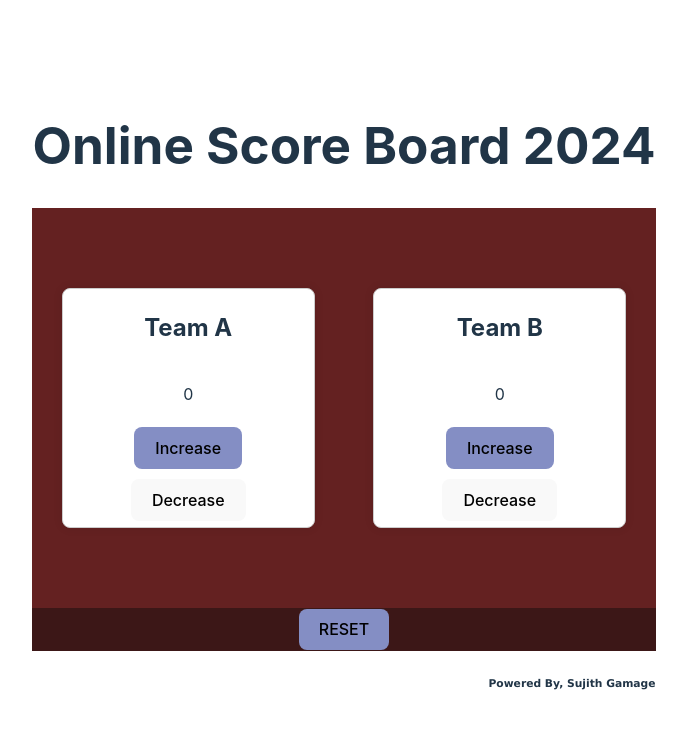
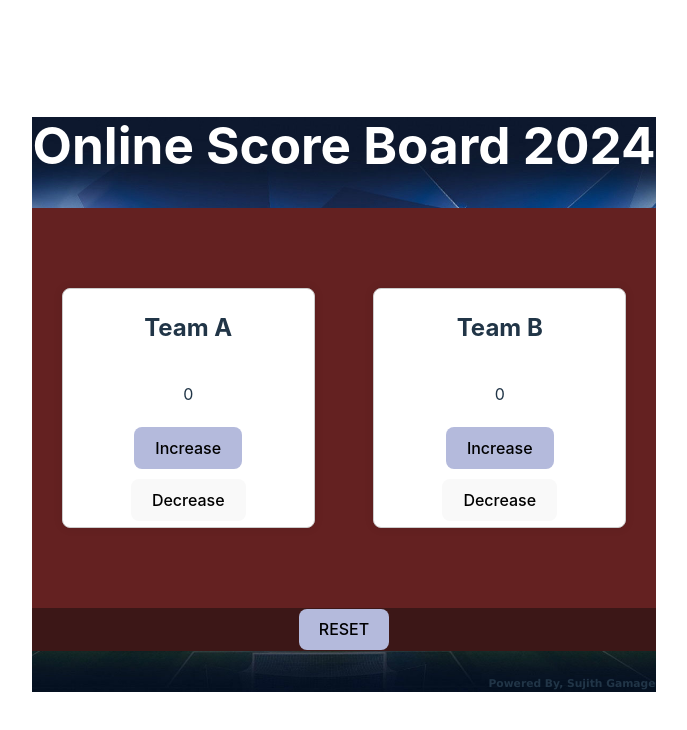
Before and after one commit to sujithkpg/react-app, a React (Vite) app: page / in a window 1280 px wide. Shown: the top 730 px of the page, without its empty margins (296-983 px from the left). Built offline with nearby package versions, Linux system fonts and the light colour scheme.

Commit message:
counter reset action

```diff
--- a/src/App.css
+++ b/src/App.css
@@ -3,6 +3,17 @@
   margin: 0 auto;
   padding: 2rem;
   text-align: center;
+}
+
+.app-main
+{
+  background-image: url('./assets/count-app-bg.jpg');
+  background-size: cover;
+  background-position: center;
+  background-repeat: no-repeat;
+}
+.title{
+  color: white;
 }
 
 .logo {
@@ -38,10 +49,10 @@
   background-color: rgb(214, 106, 106);
 }
 .btn-primary{
-  background-color: rgb(132 142 196);
+  background-color: rgb(180, 186, 220);
 }
 .btn-primary:hover{
-  background-color: rgb(180, 186, 220);
+  background-color: rgb(132 142 196);
 }
 
 .read-the-docs {
--- a/src/App.tsx
+++ b/src/App.tsx
@@ -17,10 +17,8 @@ function App() {
 };
   return (
 
-    <>
-      <div>
-      </div>
-      <h1>Online Score Board 2024</h1>
+    <div className='app-main'>
+      <h1 className='title'>Online Score Board 2024</h1>
       <div className="app">
       <div className="team">
         <Counter team={teamName1} />
@@ -33,7 +31,7 @@ function App() {
       <ButtonApp name='RESET' action={resetAction}></ButtonApp>
     </div>
     <MyComponent name='Sujith Gamage'>{}</MyComponent>
-     </>
+     </div>
   )
 }
 
```
Also changed, not shown: src/assets/count-app-bg.jpg (added).
